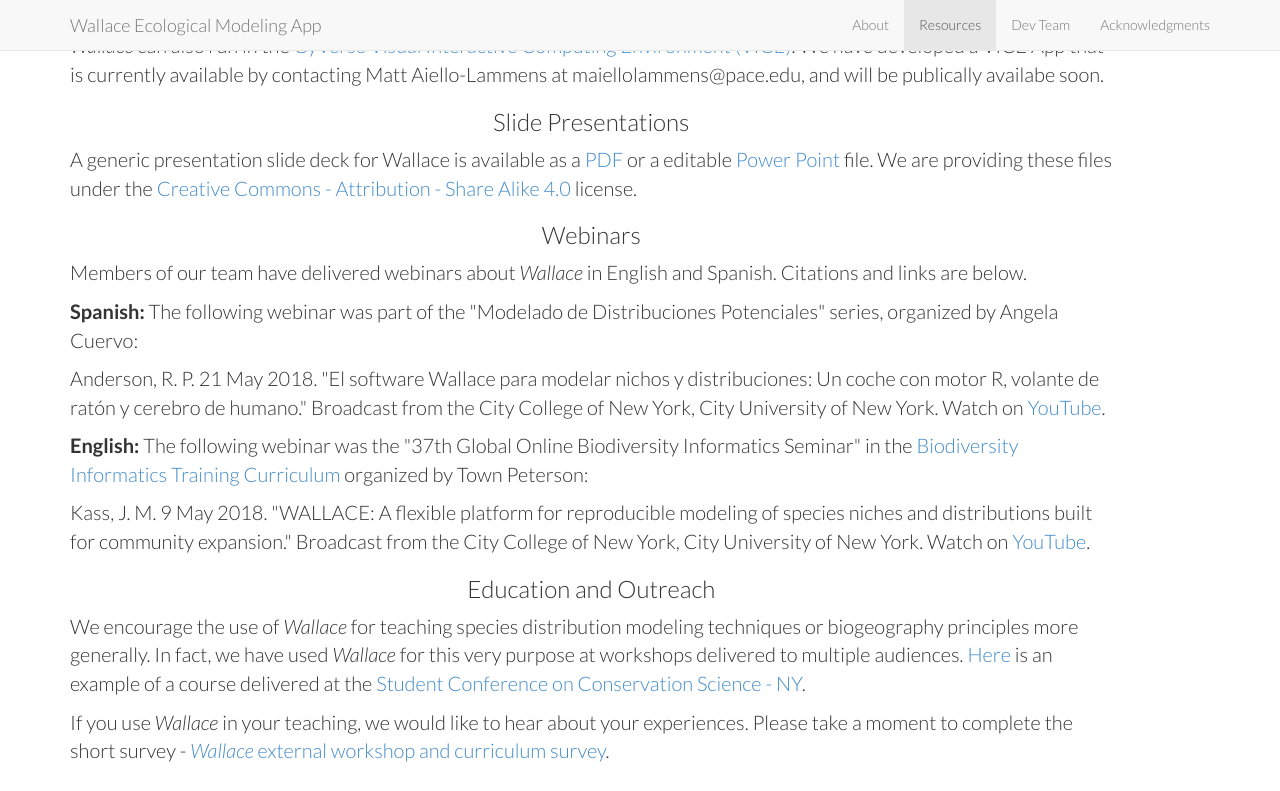
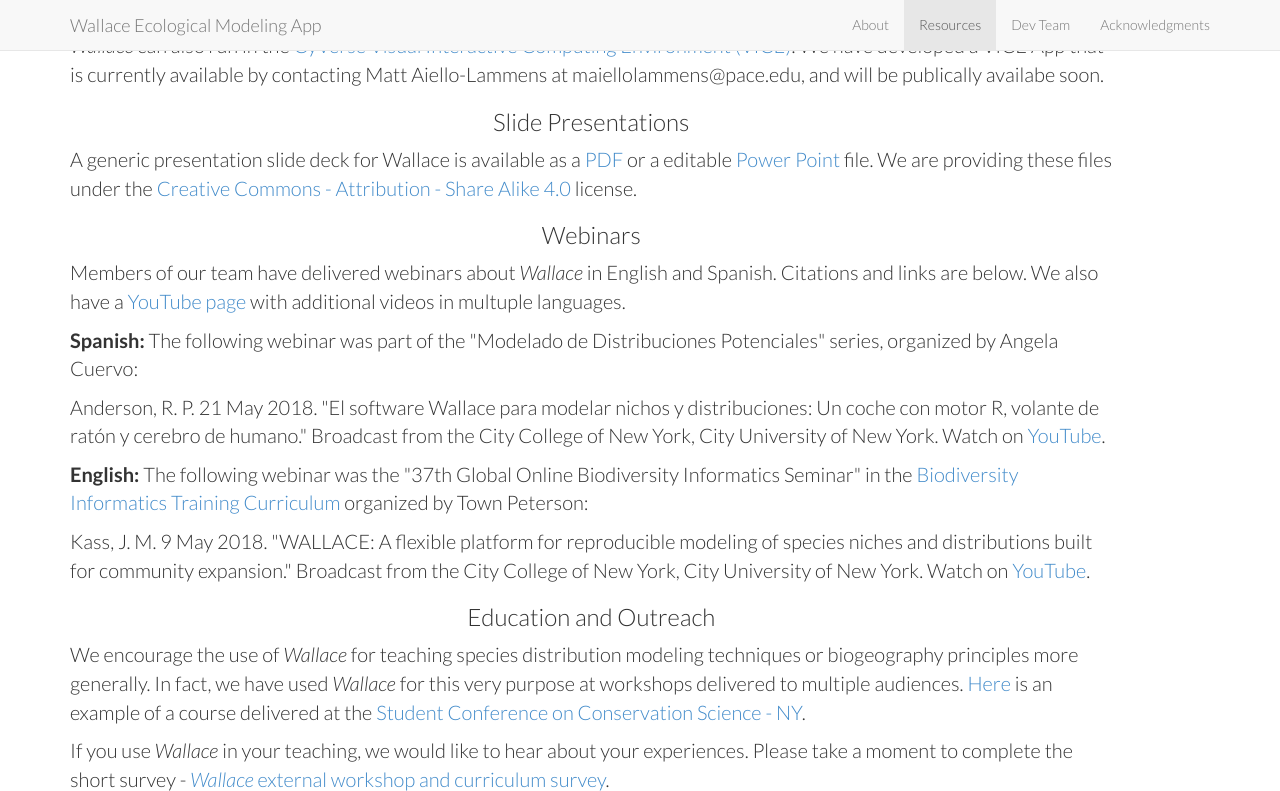
Before and after one commit to wallaceEcoMod/wallaceecomod.github.io, a Jekyll site: the page built from index.html, in a window 1280 px wide and 900 px high, scrolled down 1961 px, cut to the strip 0-791 px from the top of the window. Built offline with Jekyll 4.4.1, drawn with Linux system fonts in a browser that asks for light colours.

Commit message:
updated webinar links

```diff
--- a/_includes/resources.html
+++ b/_includes/resources.html
@@ -46,7 +46,7 @@
 
       <h3>Webinars</h3>
       <p style="font-size:20px" align="left">
-	Members of our team have delivered webinars about <i>Wallace</i> in English and Spanish. Citations and links are below.</p>
+	Members of our team have delivered webinars about <i>Wallace</i> in English and Spanish. Citations and links are below. We also have a <a href="https://www.youtube.com/@WallaceEcoMod" target="_blank">YouTube page</a> with additional videos in multuple languages.</p>
       <p style="font-size:20px" align="left">
 	<b>Spanish:</b> The following webinar was part of the "Modelado de Distribuciones Potenciales" series, organized by Angela Cuervo:</p>
       <p style="font-size:20px" align="left">
```
